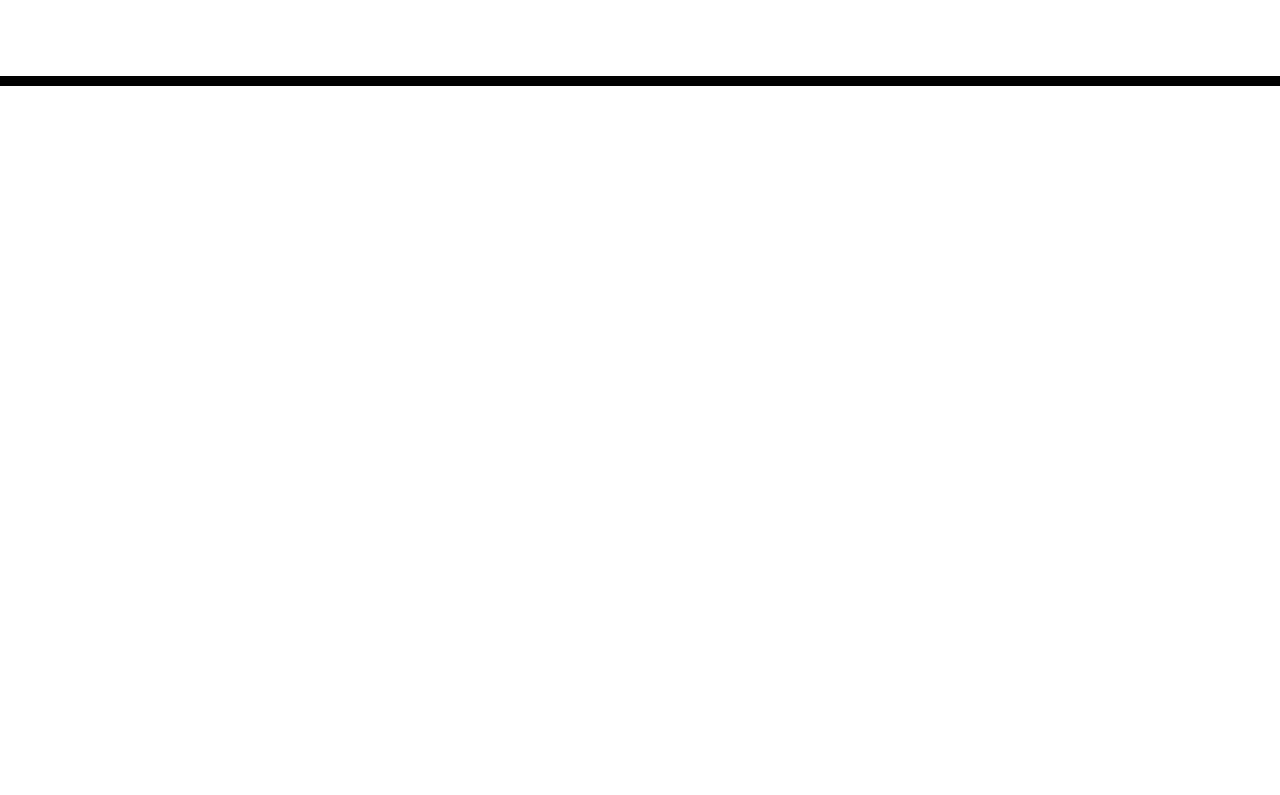
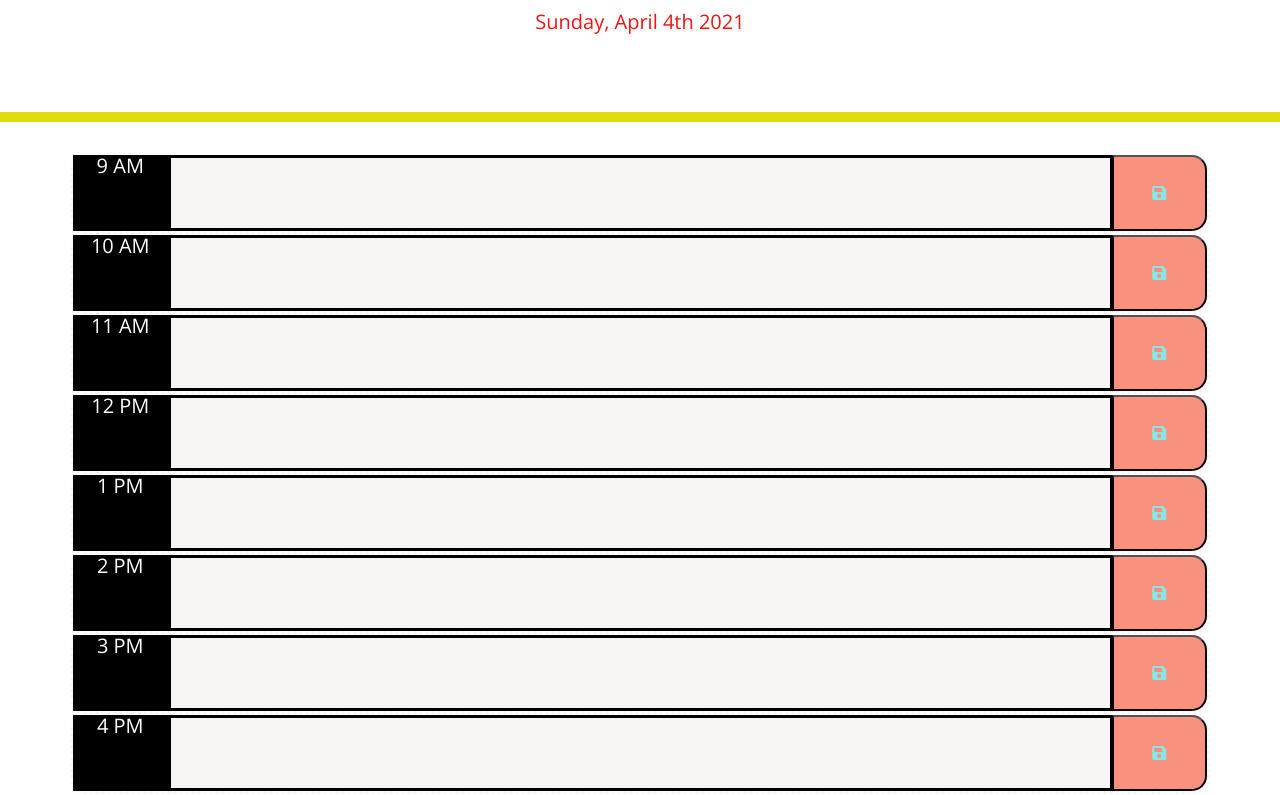
Before and after one commit to spant179/API-calendar, a plain HTML site: page Assets/index.html in a window 1280 px wide. Shown: the part 182-977 px from the top of the page. Before the commit the page ends 800 px from the top, so only its background shows below. Drawn offline with nearby package versions, Linux system fonts and the light colour scheme.

Commit message:
added functions

```diff
--- a/Assets/indelx.html
+++ b/Assets/index.html
@@ -30,8 +30,11 @@
     </header>
     <div class="container">
       <!-- Timeblocks go here -->
+
     </div>
-
+    <script src="https://cdnjs.cloudflare.com/ajax/libs/moment.js/2.18.1/moment.min.js"></script>
+    <script src="https://code.jquery.com/jquery-3.3.1.min.js"></script>
+    <script src="script.js"></script>
     <script src="https://cdnjs.cloudflare.com/ajax/libs/jquery/3.2.1/jquery.min.js"></script>
     <script src="https://cdnjs.cloudflare.com/ajax/libs/moment.js/2.24.0/moment.min.js"></script>
   </body>
--- a/Assets/script.js
+++ b/Assets/script.js
@@ -0,0 +1,103 @@
+//const moment = require("moment");
+var List = $(".container");
+var saveBttn = document.querySelectorAll("button");
+var dayDate = moment().format('dddd')+", " + moment().format('MMMM Do YYYY');
+
+var Display = $("#currentDay");
+Display.append(dayDate);
+
+var hours = [
+    "9 AM",
+    "10 AM",
+    "11 AM",
+    "12 PM",
+    "1 PM",
+    "2 PM",
+    "3 PM",
+    "4 PM",
+    "5 PM"
+];
+
+var hourID = [
+    "9",
+    "10",
+    "11",
+    "12",
+    "13",
+    "14",
+    "15",
+    "16",
+    "17"
+];
+
+for( var i=0;i<hours.length;i++){
+
+    var Row = $("<div class='row time-block '>").attr("id",hourID[i]);
+    var rowHour = $("<div class='hour col-1'>");
+    var rowText = $("<textarea class='col-10'>");
+    var rowButton = $("<button type='button' class='saveBtn col-1 fas fa-save'>")
+    List.append(Row);
+    rowHour.text(hours[i]);
+    Row.append(rowHour);
+    rowText.text();
+    Row.append(rowText);
+    rowButton.text();
+    Row.append(rowButton);
+}
+
+calenderStorage();
+checkTime();
+
+function calenderStorage(){
+    $("textarea")[0].value = localStorage.getItem("textArea0");
+    $("textarea")[1].value = localStorage.getItem("textArea1");
+    $("textarea")[2].value = localStorage.getItem("textArea2");
+    $("textarea")[3].value = localStorage.getItem("textArea3");
+    $("textarea")[4].value = localStorage.getItem("textArea4");
+    $("textarea")[5].value = localStorage.getItem("textArea5");
+    $("textarea")[6].value = localStorage.getItem("textArea6");
+    $("textarea")[7].value = localStorage.getItem("textArea7");
+    $("textarea")[8].value = localStorage.getItem("textArea8");
+}
+
+$("button").on("click", function(event){
+    event.preventDefault();
+    var textArea0 = $("textarea")[0].value;
+    var textArea1 = $("textarea")[1].value;
+    var textArea2 = $("textarea")[2].value;
+    var textArea3 = $("textarea")[3].value;
+    var textArea4 = $("textarea")[4].value;
+    var textArea5 = $("textarea")[5].value;
+    var textArea6 = $("textarea")[6].value;
+    var textArea7 = $("textarea")[7].value;
+    var textArea8 = $("textarea")[8].value;
+
+    localStorage.setItem("textArea0",textArea0);
+    localStorage.setItem("textArea1",textArea1);
+    localStorage.setItem("textArea2",textArea2);
+    localStorage.setItem("textArea3",textArea3);
+    localStorage.setItem("textArea4",textArea4);
+    localStorage.setItem("textArea5",textArea5);
+    localStorage.setItem("textArea6",textArea6);
+    localStorage.setItem("textArea7",textArea7);
+    localStorage.setItem("textArea8",textArea8);
+});
+
+
+function checkTime(){
+    var hourNow = moment().hours();
+    $(".time-block").each(function() {
+        var Hour = parseInt($(this).attr("id"));
+
+
+        if (Hour < hourNow){
+            $(this).addClass("past");
+        }
+        else if ( Hour === hourNow){
+            $(this).addClass("present");
+        }
+        else{
+            $(this).addClass("future");
+        }
+    });
+}
--- a/Assets/style.css
+++ b/Assets/style.css
@@ -2,23 +2,28 @@ body {
   font-family: 'Open Sans', sans-serif;
   font-size: 16px;
   line-height: 1;
+  background-size: cover;
+  background-position-x: center;
 }
 
 textarea {
   background: transparent;
   border: none;
   resize: none;
-    color: #000000;
+  color: rgb(233, 14, 14);
+  font-size: 20px;
   border-left: 1px solid black;
   padding: 10px;
+  border: solid black;
 }
 
 .jumbotron {
   text-align: center;
   background-color: transparent;
-    color: black;
+  color: rgb(240, 21, 21);
   border-radius: 0;
-    border-bottom: 10px solid black;
+  border-bottom: 10px solid rgb(223, 220, 15);
+
 }
 
 .description {
@@ -28,6 +33,7 @@ body {
 .time-block {
   text-align: center;
   border-radius: 15px;
+  border: dotted white;
 }
 
 .row {
@@ -37,32 +43,33 @@ body {
 }
 
 .hour {
-    background-color: #ffffff;
-    color: #000000;
+  background-color: black;
+  color: white;
+  font-size: 20px;
   border-top: 1px dashed #000000;
 }
 
 .past {
-    background-color: #d3d3d3;
-    color: white;
+  background-color: #f7f4f4;
+  color: red;
 }
 
 .present {
-    background-color: #ff6961;
-    color: white;
+  background-color: rgb(247, 2, 2);
+  color: rgb(240, 8, 8);
 }
 
 .future {
-    background-color: #77dd77;
-    color: white;
+  background-color: rgb(41, 236, 51);
+  color: rgb(93, 235, 88);
 }
 
 .saveBtn {
   border-left: 1px solid black;
   border-top-right-radius: 15px;
   border-bottom-right-radius: 15px;
-    background-color: #06aed5;
-    color: white;
+  background-color: #f8917e;
+  color: rgb(131, 233, 231);
 }
 
 .saveBtn i:hover {
```
Also changed, not shown: package-lock.json (added). Lines whose indentation alone changed are shown as unchanged.
